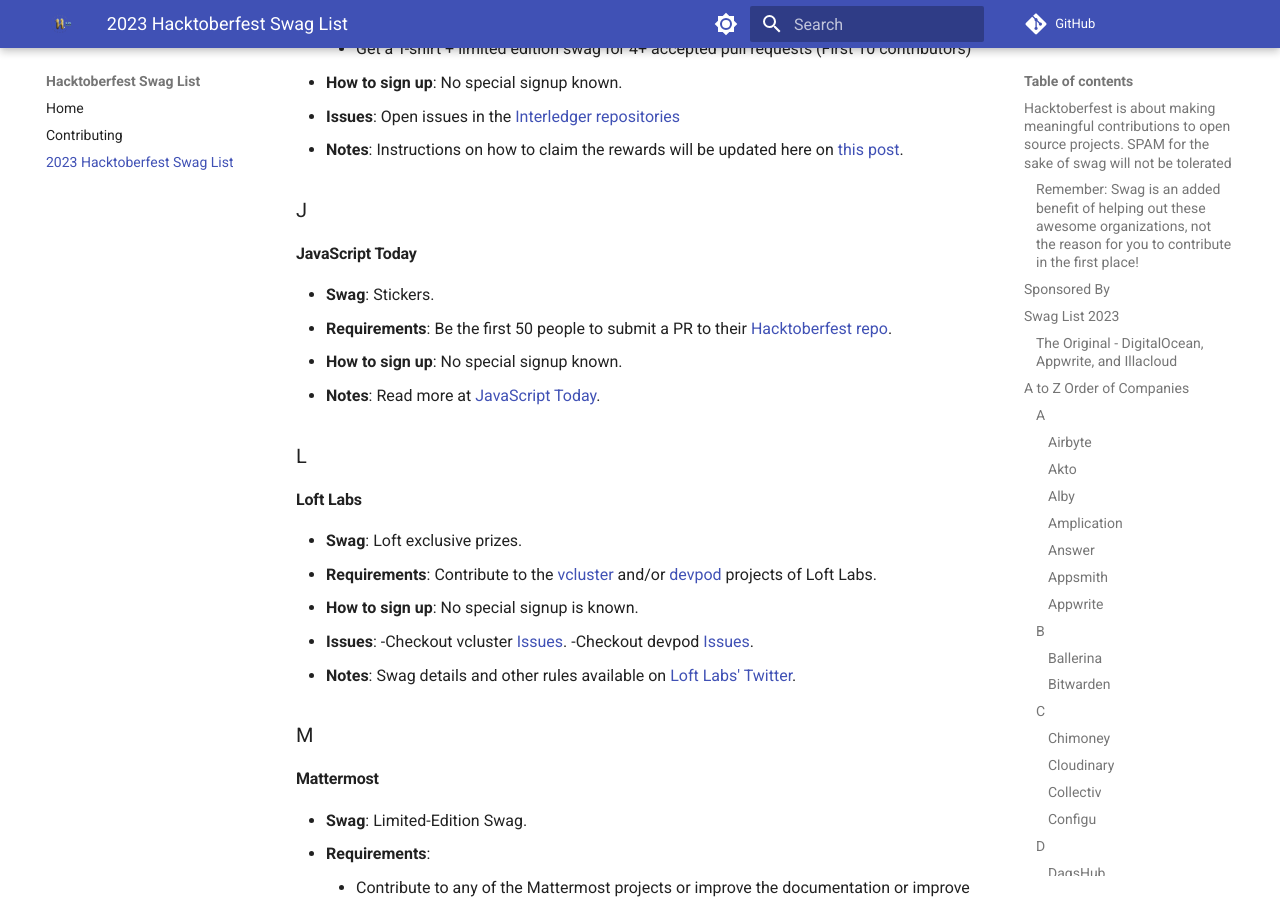
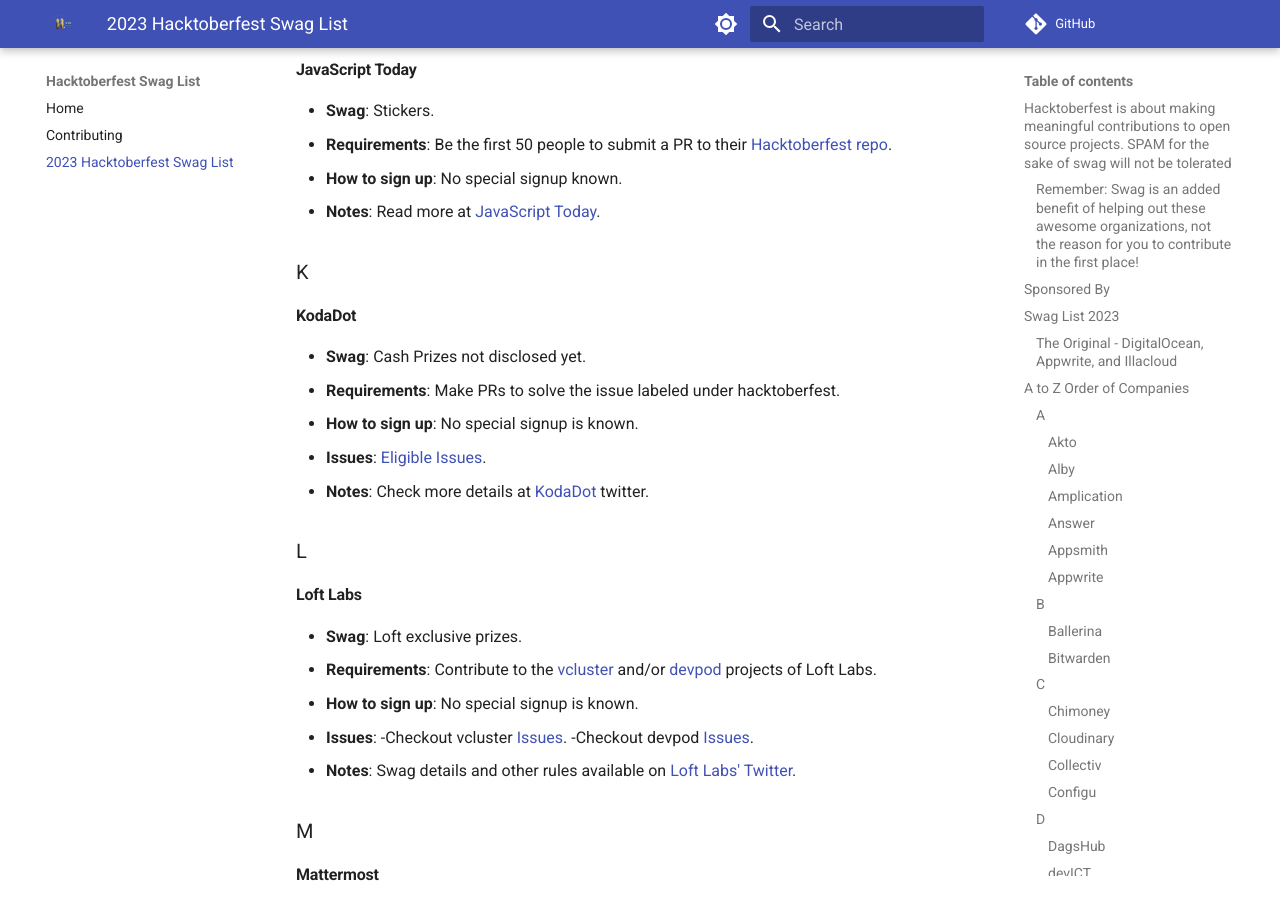
Before and after one commit to crweiner/hacktoberfest-swag-list, an MkDocs documentation site: the page built from docs/list.md, in a window 1280 px wide and 900 px high, scrolled down 9493 px. Built offline with MkDocs 1.6.1 and Material for MkDocs 9.7.7, drawn with Linux system fonts in a browser that asks for light colours; plug-ins that fetch from the network failed and are left out; comment, search, counter and statistics services are not loaded; some of the changed text lies outside the part shown.

Commit message:
Added KodaDot

```diff
--- a/docs/list.md
+++ b/docs/list.md
@@ -37,13 +37,6 @@
 ## A to Z Order of Companies
 
 ### A
-
-#### **Airbyte**
-
-- **Swag**: Cash prizes upto 4000 $ and swag credits.
-- **Requirements**: Contestants are ranked based on the number of merged PRs.
-- **How to sign up**: [Link to signup page](https://hashnode.com/hackathons/airbyte#participate)
-- **Notes**: For more details visit [Airbyte](https://airbyte.com/blog/announcing-airbytes-tentaculous-hacktoberfest-2023-edition)
 
 #### **Akto**
 
@@ -319,6 +312,16 @@
 - **How to sign up**: No special signup known.
 - **Notes**: Read more at [JavaScript Today](https://blog.javascripttoday.com/blog/hacktoberfest-2023/).
 
+### K
+
+#### **KodaDot**
+
+- **Swag**: Cash Prizes not disclosed yet.
+- **Requirements**: Make PRs to solve the issue labeled under hacktoberfest.
+- **How to sign up**: No special signup is known.
+- **Issues**: [Eligible Issues](https://github.com/kodadot/nft-gallery/issues?q=is%3Aopen+is%3Aissue+label%3Ahacktoberfest).
+- **Notes**: Check more details at [KodaDot](https://twitter.com/KodaDot/status/1709221897081340131) twitter.
+
 ### L
 
 #### **Loft Labs**
```
